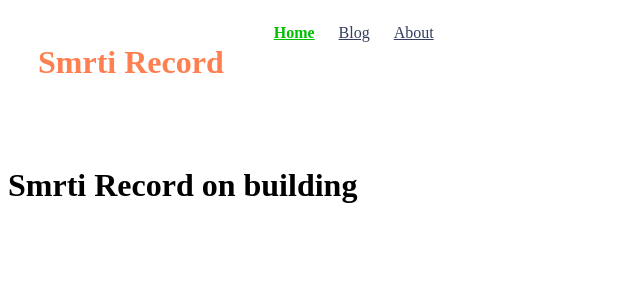
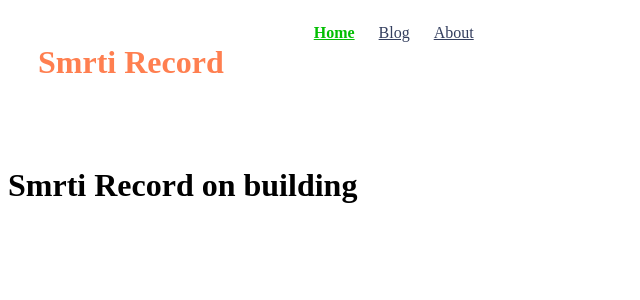
Before and after one commit to svsmemory/svsmemory.github.io, a Jekyll site: the page built from index.md, in a window 1280 px wide. Shown: the top 300 px of the page, without its empty margins (0-640 px from the left). Built offline with Jekyll 4.4.1, drawn with Linux system fonts in a browser that asks for light colours.

Commit message:
Menu adjust

```diff
--- a/_sass/_header.scss
+++ b/_sass/_header.scss
@@ -19,6 +19,8 @@ header h1 {
 }
 header nav {
     display: flex;
+    margin-left: 40px;
+    margin-bottom: 20px;
     //text-align: center;
 }
 header a {
```
